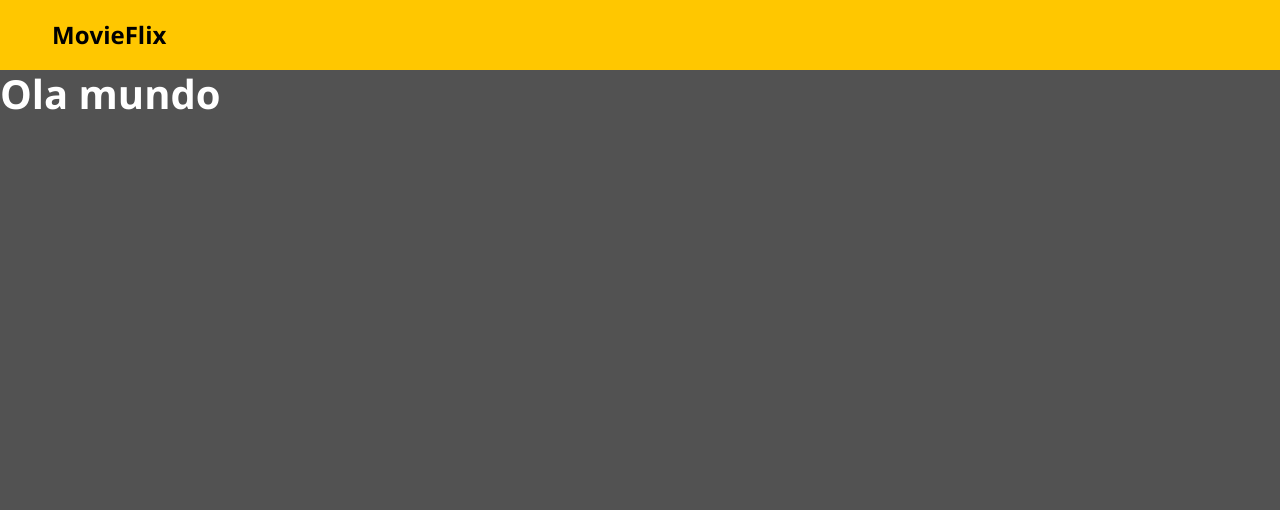
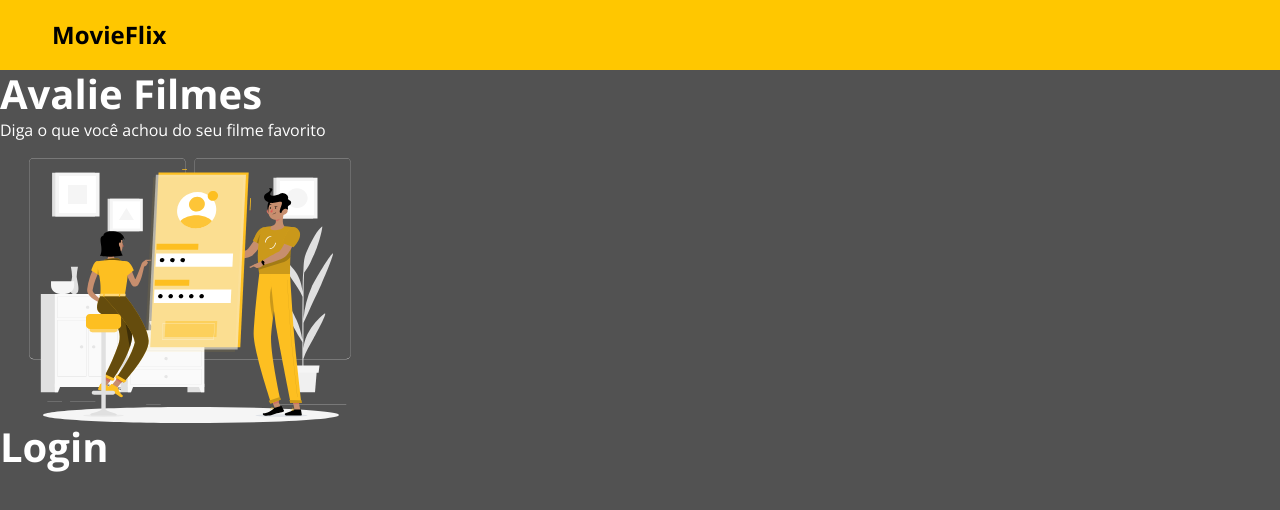
Before and after one commit to romuloabbiati/movieflix-challenge, a React (Create React App) app in the folder frontweb/: page / in a window 1280 px wide. Shown: the top 510 px of the page. Built offline with nearby package versions, Linux system fonts and the light colour scheme; the HTML template or start-up script is replaced by a standard one.

Commit message:
basic home page html

```diff
--- a/frontweb/src/App.tsx
+++ b/frontweb/src/App.tsx
@@ -1,14 +1,10 @@
 import './assets/styles/custom.scss';
-import Hello from 'components/Hello';
 import './App.css';
-import Navbar from 'components/Navbar';
+import Home from 'pages/Home';
 
 function App() {
   return (
-    <>
-      <Navbar />
-  <Hello />
-    </>
+    <Home />
   );
 }
 
--- /dev/null
+++ b/frontweb/src/pages/Home/index.tsx
@@ -0,0 +1,24 @@
+import { ReactComponent as MainImage } from 'assets/images/main-image.svg';
+import Navbar from "components/Navbar";
+
+const Home = () => {
+  return (
+    <>
+      <Navbar />
+      <div className="home-container">
+        <div className="home-card">
+          <div className="home-content-image-container">
+            <h1>Avalie Filmes</h1>
+            <p>Diga o que você achou do seu filme favorito</p>
+            <MainImage />
+          </div>
+          <div className="home-login-container">
+            <h1>Login</h1>
+          </div>
+        </div>
+      </div>
+    </>
+  );
+};
+
+export default Home;
```
